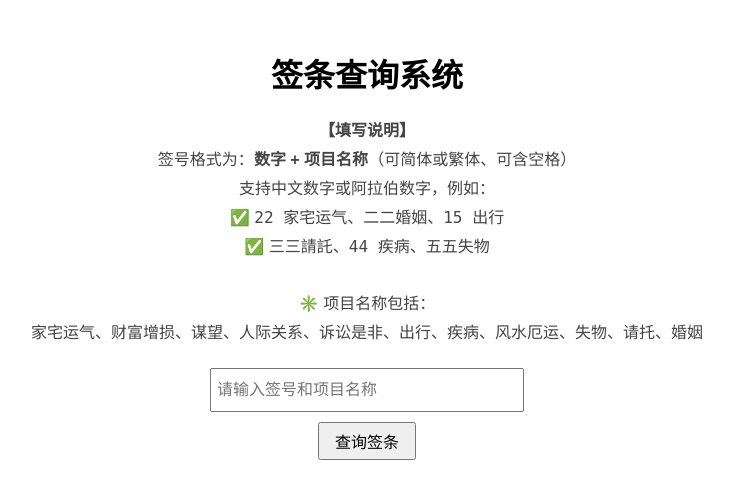
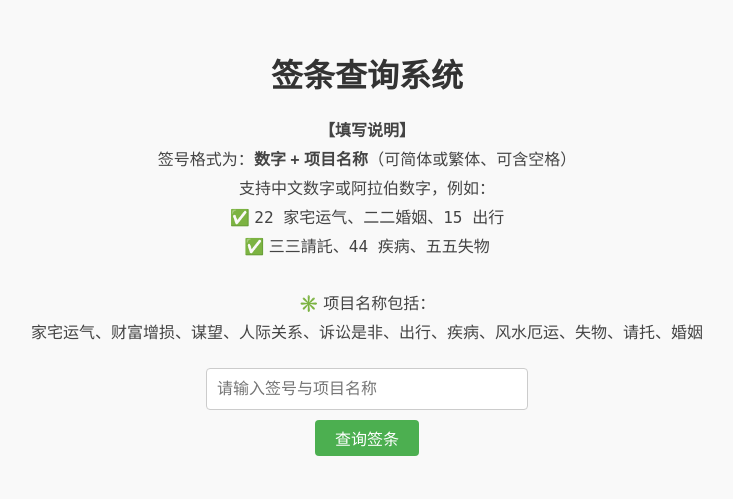
Before and after one commit to xingniantobuildRainbowhouse/qian_system, a Flask app: page /query in a window 1280 px wide. Shown: the top 499 px of the page, without its empty margins (273-1006 px from the left). Run offline with Flask 2, Linux system fonts and the light colour scheme; the visitor is signed in with stand-in values (Sample User, id 1).

Commit message:
更新签条系统页面与付费流程

```diff
--- a/app.py
+++ b/app.py
@@ -6,7 +6,7 @@ import glob
 app = Flask(__name__)
 app.secret_key = 'your_secret_key'  # 替换为安全的密钥字符串
 
-UPLOAD_FOLDER = os.path.join('static', 'qian') # 你的图片存放目录
+UPLOAD_FOLDER = os.path.join('static', 'qian')
 if not os.path.exists(UPLOAD_FOLDER):
     os.makedirs(UPLOAD_FOLDER)
 app.config['UPLOAD_FOLDER'] = UPLOAD_FOLDER
@@ -46,7 +46,6 @@ def match_project_name(input_name):
     return None
 
 def arabic_to_chinese_str(num_str):
-    # 把两位阿拉伯数字转成两位中文数字字符串，如 "22"->"二二"
     if len(num_str) != 2 or not num_str.isdigit():
         return None
     result = ''
@@ -59,9 +58,6 @@ def arabic_to_chinese_str(num_str):
     return result
 
 def convert_chinese_numerals(text):
-    # 将中文数字字符串转成两位中文数字字符串，支持“二十三”“十三”“十七”“十”等
-    if not text:
-        return None
     text = text.strip()
     if re.fullmatch(r'[一二三四五六七八九十〇零]+', text):
         if '十' in text:
@@ -70,14 +66,11 @@ def convert_chinese_numerals(text):
             right = CHINESE_NUM_MAP.get(parts[1], 0) if len(parts) > 1 and parts[1] else 0
             number = left * 10 + right
         else:
-            number = 0
-            for c in text:
-                number = number * 10 + CHINESE_NUM_MAP.get(c, 0)
+            number = sum(CHINESE_NUM_MAP.get(c, 0) * (10 ** i) for i, c in enumerate(reversed(text)))
         return arabic_to_chinese_str(f"{number:02d}")
     return None
 
 def parse_input(user_input):
-    # 提取数字 + 项目名，返回格式为(两位中文数字, 繁体项目名)
     cleaned = user_input.replace(" ", "").strip()
     match = re.match(r'^([0-9]{2}|[一二三四五六七八九十〇零]{1,3})(.*)$', cleaned)
     if not match:
@@ -100,7 +93,6 @@ def pay():
 
 @app.route('/query', methods=['GET'])
 def query():
-    # 如果没有付费记录，跳转付款页
     if not session.get('paid'):
         return redirect(url_for('pay'))
 
@@ -110,18 +102,18 @@ def query():
 
     if raw_id:
         chinese_number, chinese_project = parse_input(raw_id)
-        print(f"解析结果: 数字='{chinese_number}', 项目='{chinese_project}'")  # 打印解析结果
+        print(f"解析结果: 数字='{chinese_number}', 项目='{chinese_project}'")
 
         if chinese_number and chinese_project:
             pattern = os.path.join(app.config['UPLOAD_FOLDER'], f"{chinese_number}*{chinese_project}*.jpg")
+            candidates = glob.glob(pattern)
             print(f"匹配模式: {pattern}")
-            candidates = glob.glob(pattern)
-            print(f"匹配到的文件列表: {candidates}")
+            print(f"匹配到的文件: {candidates}")
 
             if candidates:
                 rel_path = os.path.relpath(candidates[0], 'static')
                 image_url = url_for('static', filename=rel_path)
-                session['paid'] = False  # 查询完自动清除一次查询权限
+                session['paid'] = False  # 清除权限，只能查一次
             else:
                 error = f"签条“{chinese_number} {chinese_project}”不存在。"
         else:
@@ -132,6 +124,9 @@ def query():
 @app.route('/confirm', methods=['POST'])
 def confirm():
     session['paid'] = True
+    branch = request.form.get('branch')
+    if branch:
+        print(f"用户选择门店：{branch}")
     return redirect(url_for('query'))
 
 if __name__ == '__main__':
--- a/templates/index.html
+++ b/templates/index.html
@@ -8,20 +8,39 @@
             font-family: "Microsoft YaHei", sans-serif;
             text-align: center;
             margin-top: 50px;
+            background-color: #f9f9f9;
+            color: #333;
         }
         input[type="text"] {
             width: 300px;
             height: 30px;
             font-size: 16px;
-            padding: 5px;
+            padding: 5px 10px;
+            border: 1px solid #ccc;
+            border-radius: 4px;
         }
         button {
             font-size: 16px;
-            padding: 5px 15px;
+            padding: 6px 20px;
             margin-top: 10px;
+            background-color: #4CAF50;
+            color: white;
+            border: none;
+            border-radius: 4px;
+            cursor: pointer;
+        }
+        button:hover {
+            background-color: #45a049;
         }
         .image-wrapper {
             margin-top: 30px;
+        }
+        .image-wrapper img {
+            max-width: 90%;
+            height: auto;
+            border: 1px solid #ccc;
+            padding: 6px;
+            background: #fff;
         }
         .instructions {
             font-size: 16px;
@@ -49,20 +68,31 @@
         家宅运气、财富增损、谋望、人际关系、诉讼是非、出行、疾病、风水厄运、失物、请托、婚姻
     </div>
 
-    <form method="get">
-        <input type="text" name="id" placeholder="请输入签号和项目名称" required>
+    <form method="get" action="{{ url_for('query') }}" onsubmit="return checkInput()">
+        <input type="text" name="id" id="id" placeholder="请输入签号与项目名称" required>
         <br>
         <button type="submit">查询签条</button>
     </form>
 
+    {% if error %}
+        <div class="error">{{ error }}</div>
+    {% endif %}
+
     {% if image_url %}
         <div class="image-wrapper">
-            <img src="{{ image_url }}" alt="签条图片" style="max-width: 90%; height: auto;">
+            <img src="{{ image_url }}" alt="签条图片">
         </div>
     {% endif %}
 
-    {% if error %}
-        <div class="error">{{ error }}</div>
-    {% endif %}
+    <script>
+        function checkInput() {
+            const input = document.getElementById('id');
+            if (!input.value.trim()) {
+                alert("请输入签号和项目名称");
+                return false;
+            }
+            return true;
+        }
+    </script>
 </body>
 </html>
```
Also changed, not shown: templates/pay.html (+10 -1 lines), static/qrcode_chengdu.png (added), static/qrcode_hangzhouqiantang.png (added), static/qrcode_shanghai.png (added).
